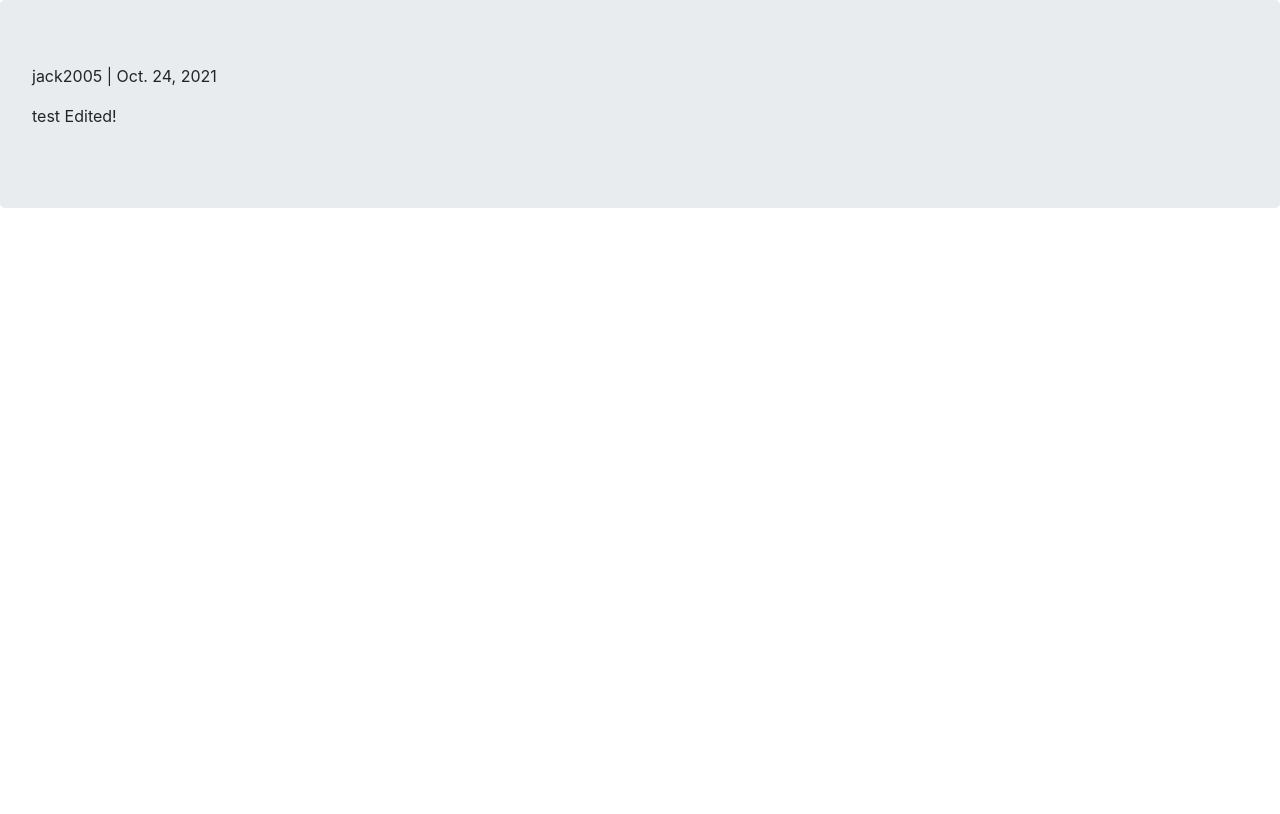
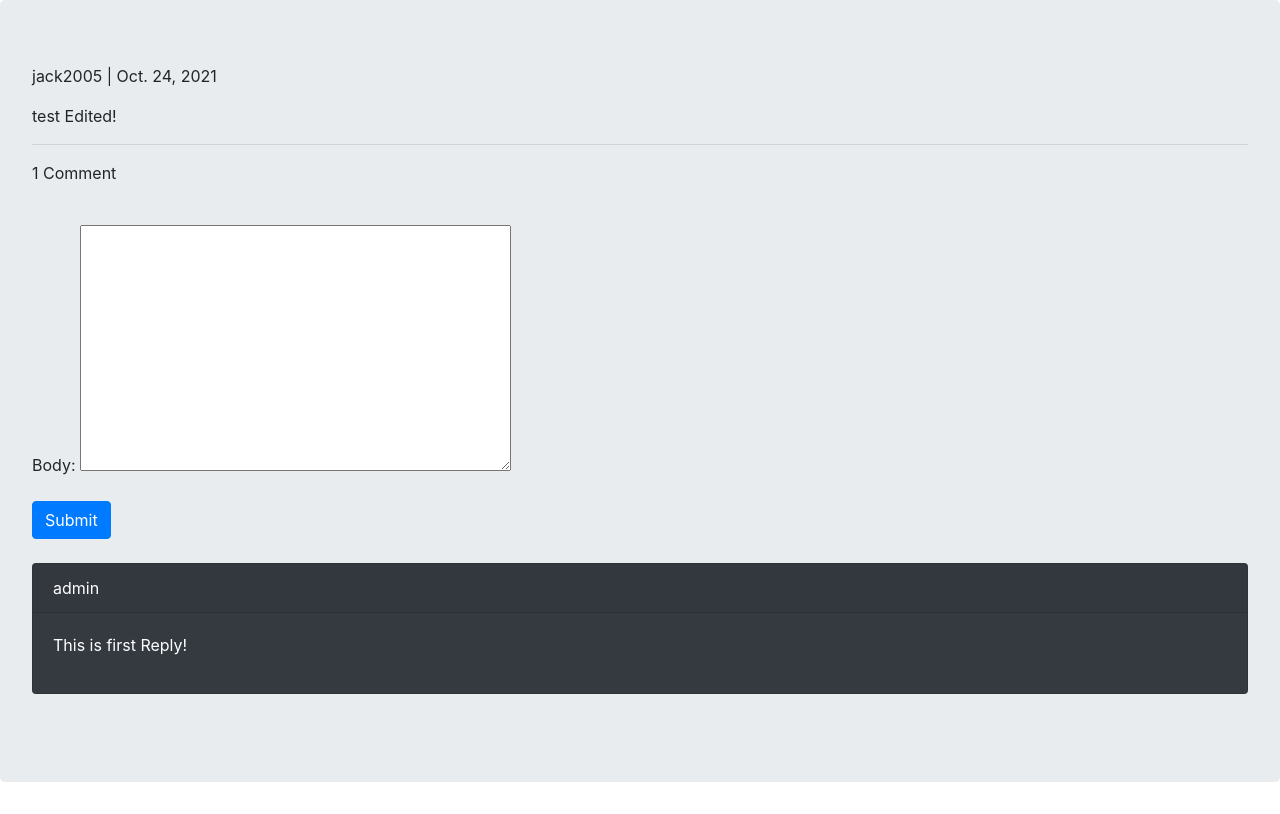
Before and after one commit to yousofs/Socialwebsite, a Django app: the page made by posts/forms.py in a window 1280 px wide. Shown: the part 56-870 px from the top of the page. Before the commit the page ends 800 px from the top, so only its background shows below. Run offline with Django 3.2, Linux system fonts and the light colour scheme; the first user in the database is signed in; data comes from the database, SQL or seed files in the repository; some libraries are stand-ins or nearby versions.

Commit message:
comment section added!

```diff
--- a/posts/admin.py
+++ b/posts/admin.py
@@ -1,4 +1,6 @@
 from django.contrib import admin
-from .models import Post
+from .models import Post, Comment
 
 admin.site.register(Post)
+
+admin.site.register(Comment)
--- a/posts/forms.py
+++ b/posts/forms.py
@@ -1,5 +1,5 @@
 from django import forms
-from .models import Post
+from .models import Post, Comment
 
 
 class AddPostForm(forms.ModelForm):
@@ -12,3 +12,9 @@ class EditPostForm(forms.ModelForm):
     class Meta:
         model = Post
         fields = ('body',)
+
+
+class AddCommentForm(forms.ModelForm):
+    class Meta:
+        model = Comment
+        fields = ('body',)
--- a/posts/models.py
+++ b/posts/models.py
@@ -14,3 +14,15 @@ class Post(models.Model):
 
     def get_absolute_url(self):
         return reverse('posts:post_detail', args=[self.created.year, self.created.month, self.created.day, self.slug])
+
+
+class Comment(models.Model):
+    user = models.ForeignKey(User, on_delete=models.CASCADE, related_name='ucomment')
+    post = models.ForeignKey(Post, on_delete=models.CASCADE, related_name='pcomment')
+    reply = models.ForeignKey('self', on_delete=models.CASCADE, null=True, blank=True, related_name='rcomment')
+    is_reply = models.BooleanField(default=False)
+    body = models.TextField(max_length=400)
+    created = models.DateTimeField(auto_now_add=True)
+
+    def __str__(self):
+        return f'{self.user} - {self.body[:30]}'
--- a/posts/templates/posts/post-detail.html
+++ b/posts/templates/posts/post-detail.html
@@ -10,4 +10,27 @@
     {% endif %}
     <p>{{ post.user }} | {{ post.created|date }}</p>
     <p>{{ post.body }}</p>
+    <hr>
+    {% with total=comments.count %}
+        <p>{{ total }} Comment{{ total|pluralize }}</p>
+    {% endwith %}<br>
+
+    {% if request.user.is_authenticated %}
+        <form action="" method="post">
+            {% csrf_token %}
+            {{ form.as_p }}
+            <input type="submit" value="Submit" class="btn btn-primary">
+        </form>
+    {% else %}
+        <p>Only Logged in users can send Comments!</p>
+    {% endif %}<br>
+
+    {% for comment in comments %}
+        <div class="card bg-dark text-white">
+            <p class="card-header">{{ comment.user }}</p>
+            <p class="card-body">{{ comment.body }}</p>
+        </div><br>
+    {% empty %}
+        <p>There is no comment!</p>
+    {% endfor %}
 {% endblock %}
--- a/posts/views.py
+++ b/posts/views.py
@@ -1,7 +1,7 @@
 from django.shortcuts import render, redirect
-from .models import Post
+from .models import Post, Comment
 from django.shortcuts import get_object_or_404
-from .forms import AddPostForm, EditPostForm
+from .forms import AddPostForm, EditPostForm, AddCommentForm
 from django.contrib import messages
 from django.utils.text import slugify
 from django.contrib.auth.decorators import login_required
@@ -14,7 +14,18 @@ def all_posts(request):
 
 def post_detail(request, year, month, day, slug):
     post = get_object_or_404(Post, created__year=year, created__month=month, created__day=day, slug=slug)
-    return render(request, 'posts/post-detail.html', {'post': post})
+    comments = Comment.objects.filter(post=post, is_reply=False).order_by('-created')
+    if request.method == 'POST':
+        form = AddCommentForm(request.POST)
+        if form.is_valid():
+            new_comment = form.save(commit=False)
+            new_comment.post = post
+            new_comment.user = request.user
+            new_comment.save()
+            messages.success(request, 'Your comment submitted successfully', 'success')
+    else:
+        form = AddPostForm()
+    return render(request, 'posts/post-detail.html', {'post': post, 'comments': comments, 'form': form})
 
 
 @login_required
```
Also changed, not shown: db.sqlite3, posts/migrations/0002_comment.py (added).
